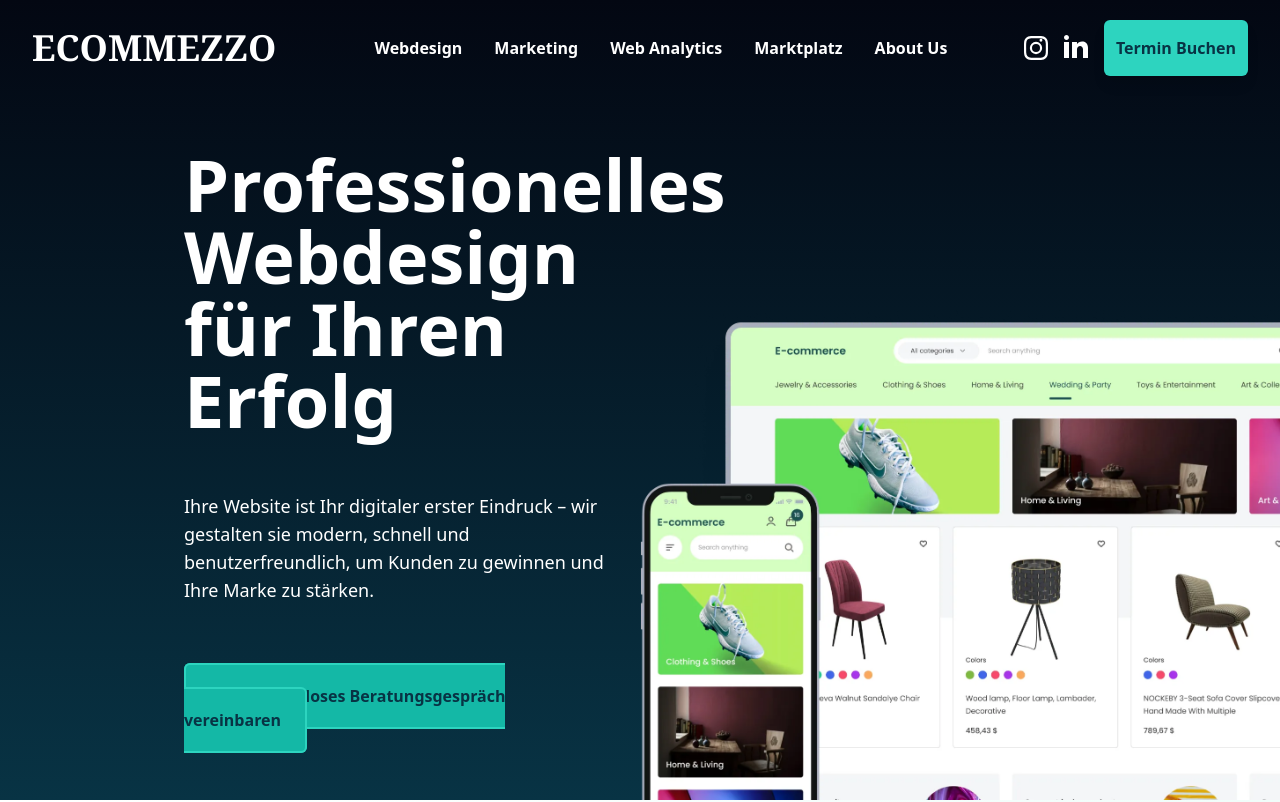
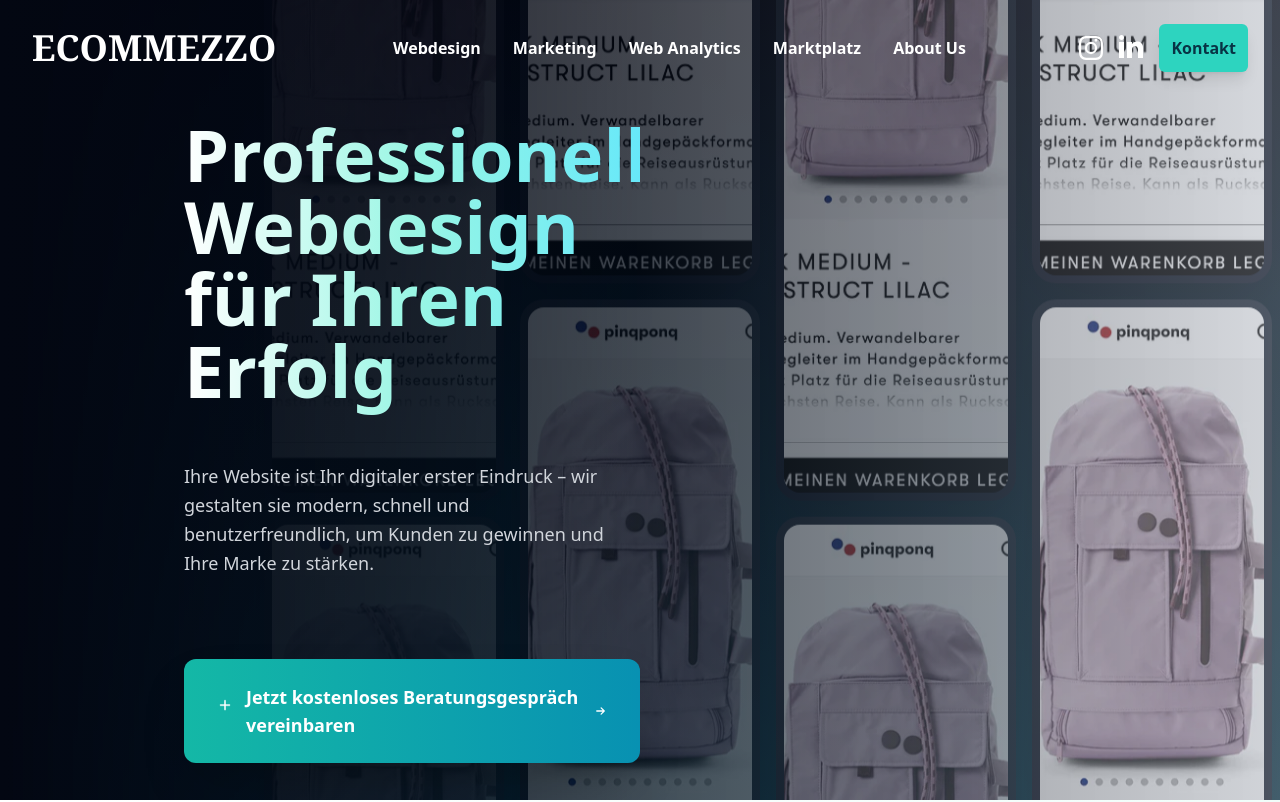
Before and after one commit to murathan-cotuk/ecommezzo, a Next.js app: page /webdesign in a window 1280 px wide. Shown: the top 802 px of the page. Built offline with nearby package versions, Linux system fonts and the light colour scheme.

Commit message:
Update 27.08.25/2

```diff
--- a/src/app/globals.css
+++ b/src/app/globals.css
@@ -38,3 +38,56 @@
   0% { transform: translateX(0); }
   100% { transform: translateX(-33.3333%); } /* 1/3 kaydır */
 }
+
+/* Scroll Animations for 5-Part Banner */
+@keyframes scroll-down {
+  0% {
+    transform: translateY(-800px);
+  }
+  100% {
+    transform: translateY(0);
+  }
+}
+
+@keyframes scroll-up {
+  0% {
+    transform: translateY(0);
+  }
+  100% {
+    transform: translateY(-800px);
+  }
+}
+
+@keyframes scroll-up-down {
+  0%, 100% {
+    transform: translateY(0);
+  }
+  50% {
+    transform: translateY(-800px);
+  }
+}
+
+@keyframes scroll-down-up {
+  0%, 100% {
+    transform: translateY(-800px);
+  }
+  50% {
+    transform: translateY(0);
+  }
+}
+
+.animate-scroll-down {
+  animation: scroll-down 19s linear infinite;
+}
+
+.animate-scroll-up {
+  animation: scroll-up 19s linear infinite;
+}
+
+.animate-scroll-up-down {
+  animation: scroll-up-down 19s ease-in-out infinite;
+}
+
+.animate-scroll-down-up {
+  animation: scroll-down-up 19s ease-in-out infinite;
+}
--- a/src/app/webdesign/page.js
+++ b/src/app/webdesign/page.js
@@ -97,22 +97,142 @@
         {/* 1. Hero */}
         <main className="relative z-10">
           <section className="w-full h-[800px] bg-gradient-to-t from-cyan-950 to-gray-950 text-white flex items-center px-6 relative overflow-hidden">
-            <div className="w-1/2 pl-40 pt-20 z-10">
-              <h1 className="text-7xl font-bold text-left pb-10">Professionelles Webdesign für Ihren Erfolg</h1>
-              <p className="text-lg mt-4 max-w-xl text-left pb-20">
+
+            {/* 5 Eşit Parçalı Mobil Website Görselleri - Arka Plan */}
+            <div className="absolute left-0 top-0 w-full h-full flex">
+
+              {/* Parça 1 - En Sol (Aşağı Kayma) - 0% Opacity */}
+              <div className="w-1/5 h-full relative overflow-hidden flex items-center justify-center opacity-0">
+                <div className="absolute top-0 left-0 w-full h-full animate-scroll-down">
+                  {[
+                    { src: "/Pinqponq_Homepage_Banner_tiny.webp", alt: "Website 1" },
+                    { src: "/Pinqponq_Homepage_Banner_tiny.webp", alt: "Website 2" },
+                    { src: "/Pinqponq_Homepage_Banner_tiny.webp", alt: "Website 3" },
+                  ].map((img, i) => (
+                    <div key={i} className="w-full h-full p-2">
+                      <div className="w-full h-full bg-gradient-to-b from-gray-800 to-gray-900 rounded-3xl p-2 shadow-2xl">
+                        <img
+                          src={img.src}
+                          alt={img.alt}
+                          className="w-full h-full object-cover rounded-2xl"
+                        />
+                      </div>
+                    </div>
+                  ))}
+                </div>
+              </div>
+
+              {/* Parça 2 - Sol (Yukarı-Aşağı) - 25% Opacity */}
+              <div className="w-1/5 h-full relative overflow-hidden flex items-center justify-center opacity-25">
+                <div className="absolute top-0 left-0 w-full h-full animate-scroll-up">
+                  {[
+                    { src: "/Pinqponq_Homepage_Banner_tiny.webp", alt: "Website 4" },
+                    { src: "/Pinqponq_Homepage_Banner_tiny.webp", alt: "Website 5" },
+                    { src: "/Pinqponq_Homepage_Banner_tiny.webp", alt: "Website 6" },
+                  ].map((img, i) => (
+                    <div key={i} className="w-full h-full p-2">
+                      <div className="w-full h-full bg-gradient-to-b from-gray-800 to-gray-900 rounded-3xl p-2 shadow-2xl">
+                        <img
+                          src={img.src}
+                          alt={img.alt}
+                          className="w-full h-full object-cover rounded-2xl"
+                        />
+                      </div>
+                    </div>
+                  ))}
+                </div>
+              </div>
+
+              {/* Parça 3 - Orta (Aşağı-Yukarı) - 50% Opacity */}
+              <div className="w-1/5 h-full relative overflow-hidden flex items-center justify-center opacity-50">
+                <div className="absolute top-0 left-0 w-full h-full animate-scroll-down">
+                  {[
+                    { src: "/Pinqponq_Homepage_Banner_tiny.webp", alt: "Website 7" },
+                    { src: "/Pinqponq_Homepage_Banner_tiny.webp", alt: "Website 8" },
+                    { src: "/Pinqponq_Homepage_Banner_tiny.webp", alt: "Website 9" },
+                  ].map((img, i) => (
+                    <div key={i} className="w-full h-full p-2">
+                      <div className="w-full h-full bg-gradient-to-b from-gray-800 to-gray-900 rounded-3xl p-2 shadow-2xl">
+                        <img
+                          src={img.src}
+                          alt={img.alt}
+                          className="w-full h-full object-cover rounded-2xl"
+                        />
+                      </div>
+                    </div>
+                  ))}
+                </div>
+              </div>
+
+              {/* Parça 4 - Sağ (Yukarı-Aşağı) - 75% Opacity */}
+              <div className="w-1/5 h-full relative overflow-hidden flex items-center justify-center opacity-75">
+                <div className="absolute top-0 left-0 w-full h-full animate-scroll-up">
+                  {[
+                    { src: "/Pinqponq_Homepage_Banner_tiny.webp", alt: "Website 10" },
+                    { src: "/Pinqponq_Homepage_Banner_tiny.webp", alt: "Website 11" },
+                    { src: "/Pinqponq_Homepage_Banner_tiny.webp", alt: "Website 12" },
+                  ].map((img, i) => (
+                    <div key={i} className="w-full h-full p-2">
+                      <div className="w-full h-full bg-gradient-to-b from-gray-800 to-gray-900 rounded-3xl p-2 shadow-2xl">
+                        <img
+                          src={img.src}
+                          alt={img.alt}
+                          className="w-full h-full object-cover rounded-2xl"
+                        />
+                      </div>
+                    </div>
+                  ))}
+                </div>
+              </div>
+
+              {/* Parça 5 - En Sağ (Aşağı Kayma) - 100% Opacity */}
+              <div className="w-1/5 h-full relative overflow-hidden flex items-center justify-center opacity-100">
+                <div className="absolute top-0 left-0 w-full h-full animate-scroll-down">
+                  {[
+                    { src: "/Pinqponq_Homepage_Banner_tiny.webp", alt: "Website 13" },
+                    { src: "/Pinqponq_Homepage_Banner_tiny.webp", alt: "Website 14" },
+                    { src: "/Pinqponq_Homepage_Banner_tiny.webp", alt: "Website 15" },
+                  ].map((img, i) => (
+                    <div key={i} className="w-full h-full p-2">
+                      <div className="w-full h-full bg-gradient-to-b from-gray-800 to-gray-900 rounded-3xl p-2 shadow-2xl">
+                        <img
+                          src={img.src}
+                          alt={img.alt}
+                          className="w-full h-full object-cover rounded-2xl"
+                        />
+                      </div>
+                    </div>
+                  ))}
+                </div>
+              </div>
+
+            </div>
+
+            {/* Degrade Kaplama - Kayan Görsellerin Üstünde */}
+            <div className="absolute left-0 top-0 w-full h-full bg-gradient-to-r from-gray-950 via-gray-950/50 to-gray-400/40 z-20"></div>
+
+            {/* Metin ve Buton - Sol Taraf */}
+            <div className="w-1/2 pl-40 pt-20 z-20">
+              <h1 className="text-7xl font-bold text-left pb-10 bg-gradient-to-r from-white via-teal-200 to-cyan-300 bg-clip-text text-transparent">
+                Professionelles Webdesign für Ihren Erfolg
+              </h1>
+              <p className="text-lg mt-4 max-w-xl text-left pb-20 text-gray-300 leading-relaxed">
                 Ihre Website ist Ihr digitaler erster Eindruck – wir gestalten sie modern, schnell und benutzerfreundlich, um Kunden zu gewinnen und Ihre Marke zu stärken.
               </p>
               <a
                 href="/termin-buchen"
-                  className="px-6 py-5 border-2 border-teal-400 bg-teal-500 text-cyan-950 hover:bg-teal-600 transition-all duration-300 rounded-md font-bold mr-5"
+                className="px-8 py-6 bg-gradient-to-r from-teal-500 to-cyan-600 text-white font-bold rounded-xl shadow-2xl hover:shadow-teal-500/25 transition-all duration-300 transform hover:-translate-y-2 hover:scale-105 inline-flex items-center gap-3 text-lg"
               >
+                <svg className="w-6 h-6 animate-bounce" fill="none" stroke="currentColor" viewBox="0 0 24 24">
+                  <path strokeLinecap="round" strokeLinejoin="round" strokeWidth={2} d="M12 6v6m0 0v6m0-6h6m-6 0H6" />
+                </svg>
                 Jetzt kostenloses Beratungsgespräch vereinbaren
+                <svg className="w-5 h-5 group-hover:translate-x-2 transition-transform duration-300" fill="none" stroke="currentColor" viewBox="0 0 24 24">
+                  <path strokeLinecap="round" strokeLinejoin="round" strokeWidth={2} d="M13 7l5 5m0 0l-5 5m5-5H6" />
+                </svg>
               </a>
             </div>
 
-            <div className="absolute right-0 bottom-0 w-1/2 h-auto">
-              <img src="/Hero.png" alt="Hero" className="w-[800px] h-auto" />
-            </div>
           </section>
         </main>
 
--- a/src/components/Navbar.jsx
+++ b/src/components/Navbar.jsx
@@ -171,8 +171,8 @@
                 whileTap={{ scale: 0.95 }}
                 transition={{ duration: 0.2 }}
               >
-                <button className="px-3 py-4 border-5 border-teal-500 bg-teal-400 text-cyan-950 hover:bg-teal-600 hover:text-cyan-950 transition-all duration-300 rounded-md font-bold shadow-lg hover:shadow-xl">
-                Termin Buchen
+                <button className="px-3 py-3 border-5 border-teal-500 bg-teal-400 text-cyan-950 hover:bg-teal-200 hover:text-cyan-950 transition-all duration-300 rounded-md font-bold shadow-lg hover:shadow-xl">
+                Kontakt
               </button>
               </motion.a>
             </div>
```
Also changed, not shown: public/Pinqponq_Homepage_Banner_tiny.webp (added). Lines whose indentation alone changed are shown as unchanged.
